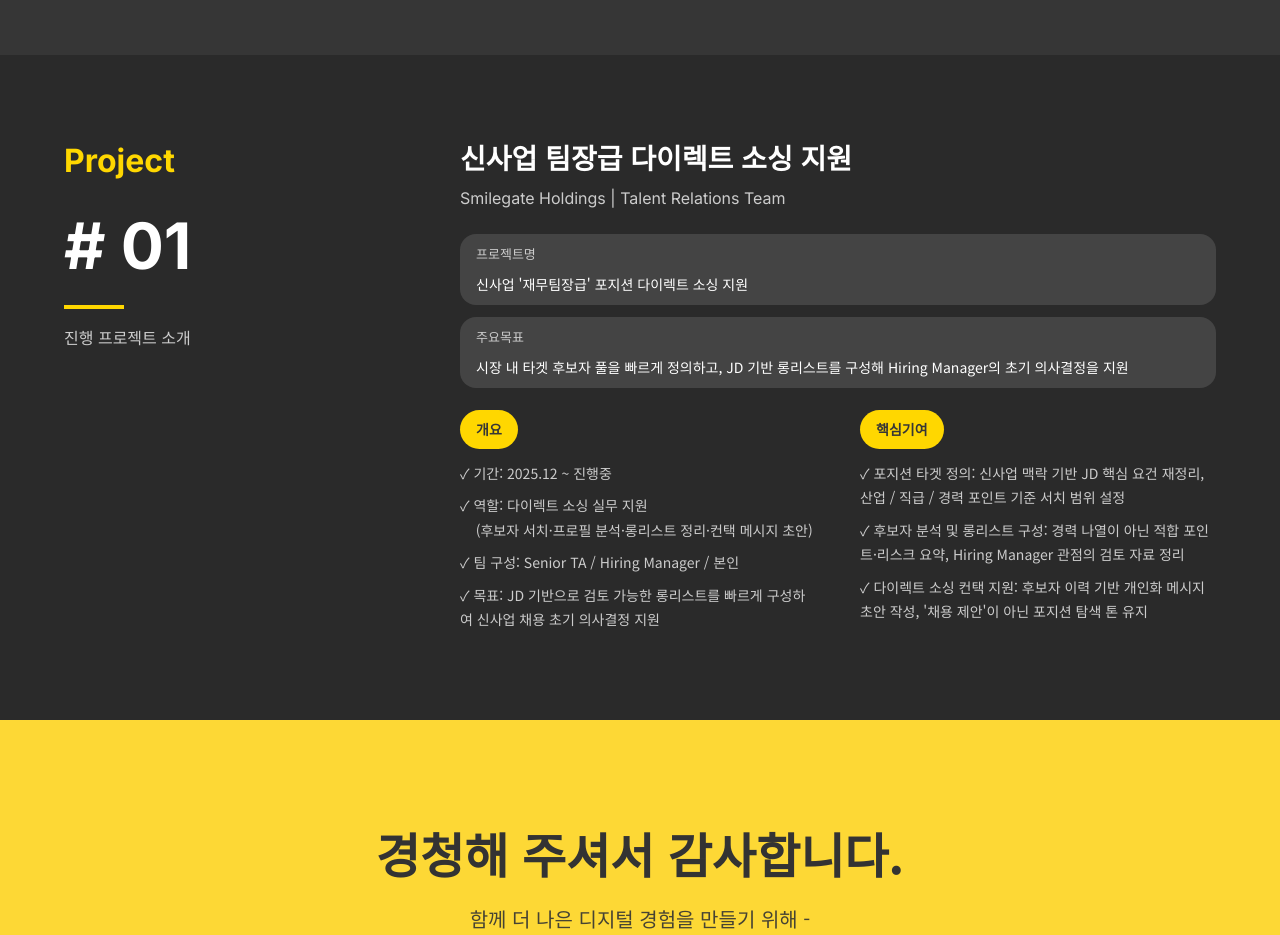
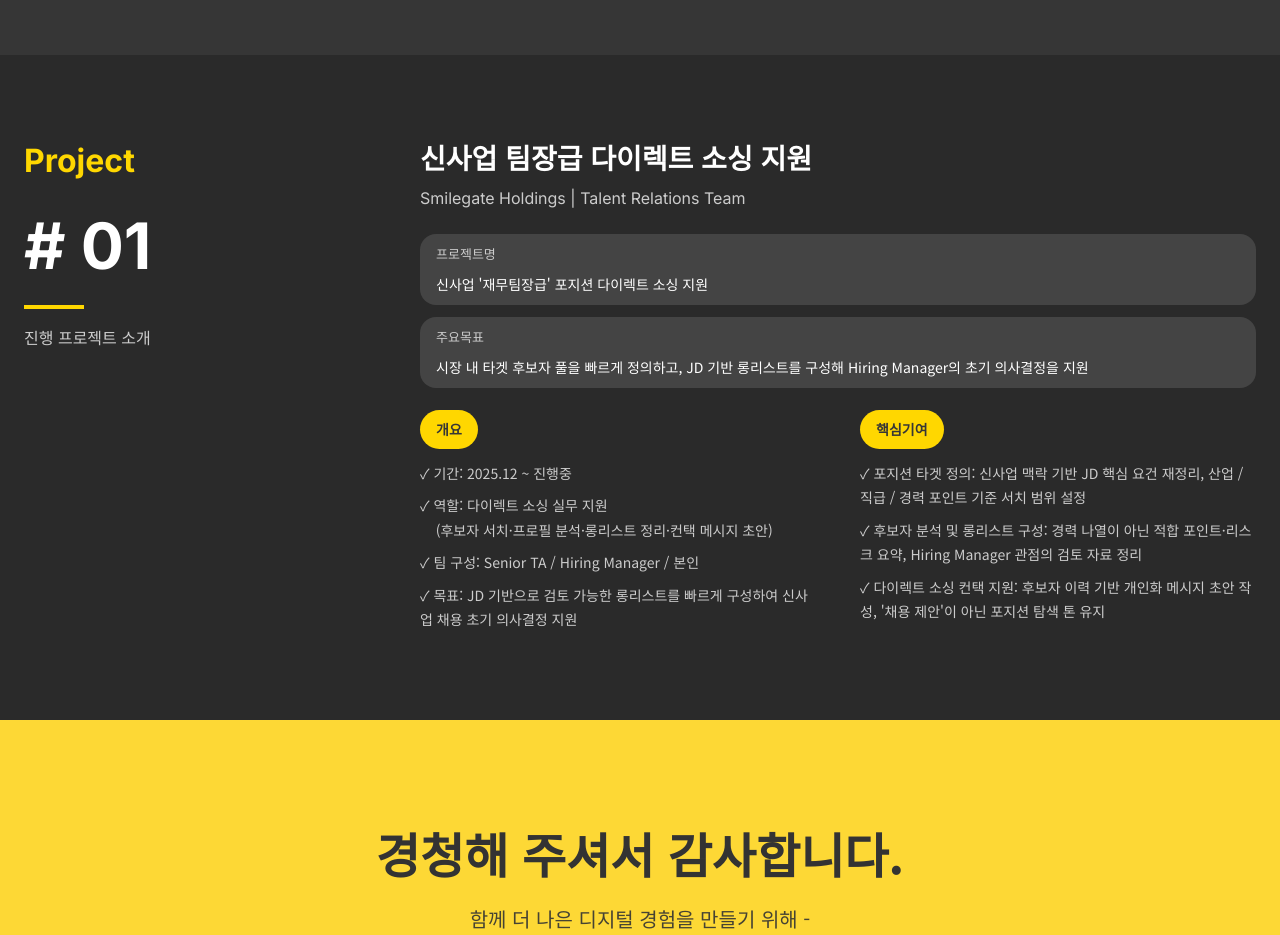
Before and after one commit to ejkang0412/portfolio, a plain HTML site: page index.html in a window 1280 px wide. Shown: the part 2800-3735 px from the top of the page. Drawn offline with Linux system fonts and the light colour scheme.

Commit message:
Update index.html

```diff
--- a/index.html
+++ b/index.html
@@ -757,6 +757,15 @@ body{
     gap: 20px;
   }
 }
+/* ===== Project 폭 확장 최종패치 ===== */
+.project-detail .container{ max-width: 1400px; }
+
+.project-info-badges{ max-width: none; }
+
+.project-sections-grid{
+  max-width: none;
+  width: 100%;
+}
 
   </style>
 </head>
```
